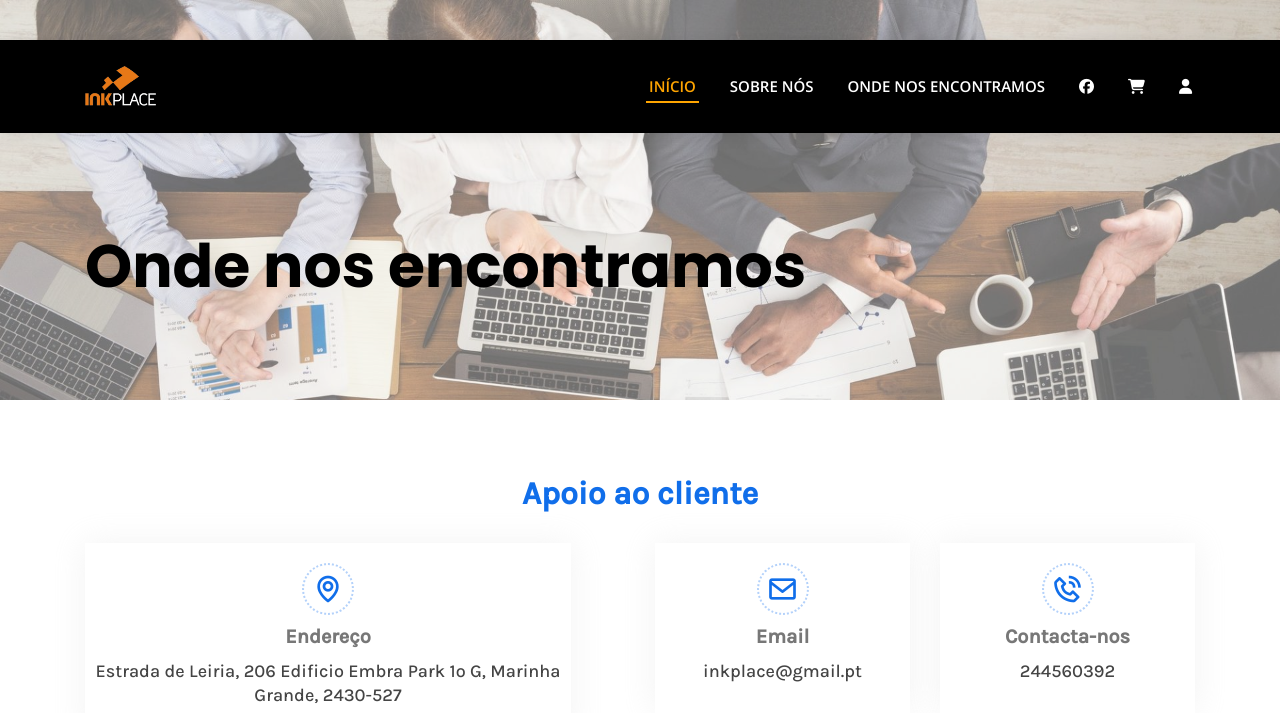
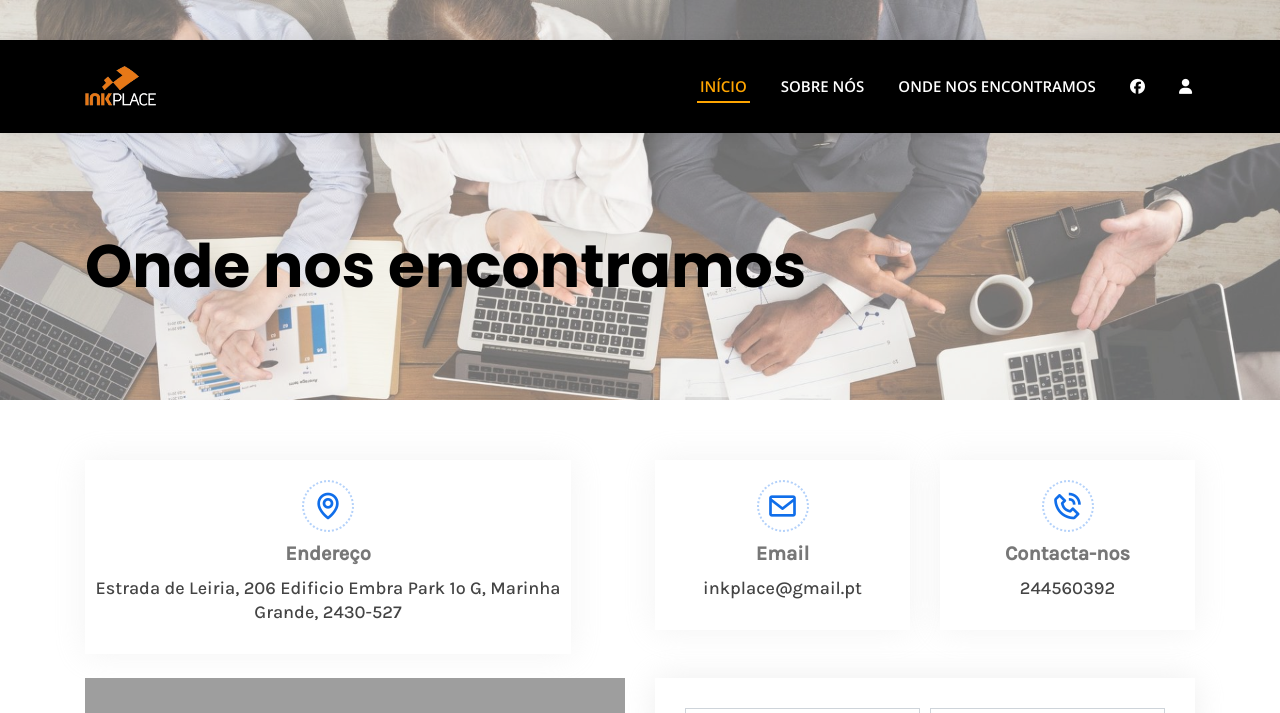
Before and after one commit to GuiRibeiro03/InkPlace, a PHP site: page /onde.php in a window 1280 px wide. Shown: the top 713 px of the page. Run offline with PHP 8.4, Linux system fonts and the light colour scheme; some libraries are stand-ins or nearby versions; grey boxes are pictures that could not be loaded.

Commit message:
Guilherme-Sobre Nos/onde nos encontramos

```diff
--- a/includes/body.inc.php
+++ b/includes/body.inc.php
@@ -78,8 +78,7 @@ function top($menu){
                 <li <?php if ($menu == HOME) echo "class=\"active\""; ?>><a href="index.php">INÍCIO</a></li>
                 <li <?php if ($menu == SOBRE) echo "class=\"active\""; ?>><a href="sobreNos.php">SOBRE NÓS</a></li>
                 <li <?php if ($menu == ONDE) echo "class=\"active\""; ?>><a href="onde.php">ONDE NOS ENCONTRAMOS</a></li>
-                <li ><a href="https://pt-pt.facebook.com/pcfarma"><i class="fab fa-facebook-f"></i></a></li>
-                <li><a href="carrinho.html"><i class="fas fa-shopping-cart"></i></a></li>
+                <li ><a href="https://pt-pt.facebook.com/InkPlacePT/"><i class="fab fa-facebook-f"></i></a></li>
                 <li><a href=""><i class="fas fa-user"></i></a></li>
             </ul>
         </nav>
--- a/onde.php
+++ b/onde.php
@@ -11,11 +11,8 @@ top(ONDE);
     <main id="main">
 
         <section id="contact" class="contact">
-            <div class="container" data-aos="fade-up">
+            <div class="container" data-aos="fade-up" >
 
-                <div class="section-title">
-                    <h3><span>Apoio ao cliente</span></h3>
-                </div>
 
                 <div class="row" data-aos="fade-up" data-aos-delay="100">
                     <div class="col-lg-6">
```
